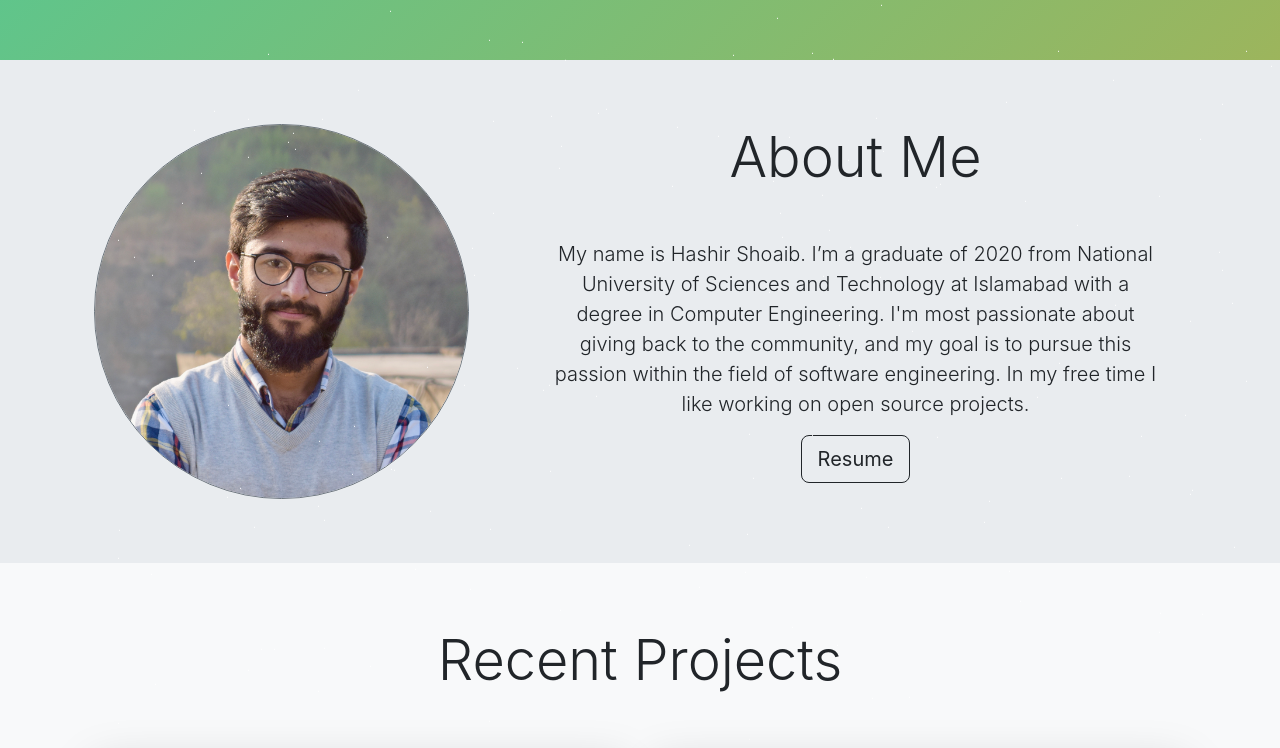
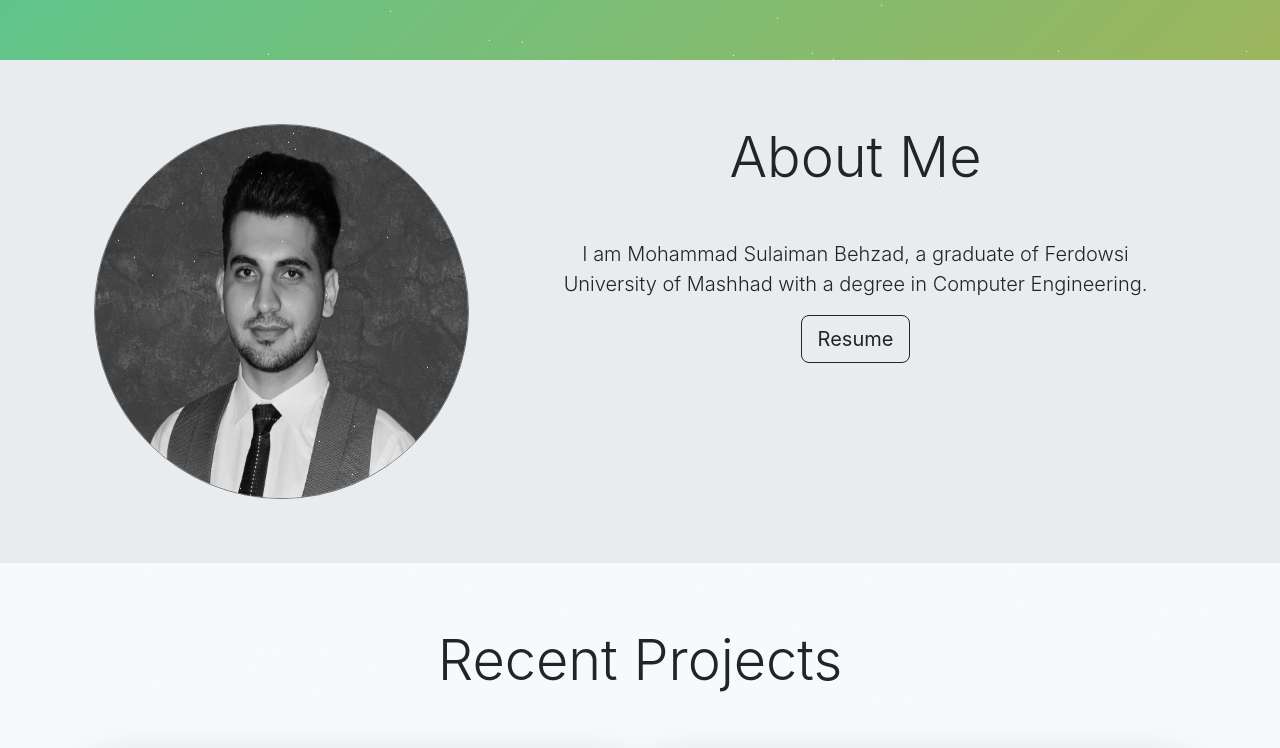
Before and after one commit to hashirshoaeb/home, a React (Create React App) app: page / in a window 1280 px wide. Shown: the part 740-1488 px from the top of the page. Built offline with nearby package versions, Linux system fonts and the light colour scheme; no server answers.

Commit message:
replace profile image and social media links

```diff
--- a/src/editable-stuff/config.js
+++ b/src/editable-stuff/config.js
@@ -9,27 +9,27 @@ const mainBody = {
   firstName: "Mohammad Sulaiman",
   middleName: "",
   lastName: "Behzad",
-  message: " Passionate about changing the world with technology. ",
+  message: " AI researcher and Computer Engineer. ",
   icons: [
     {
       image: "fa-github",
-      url: "https://github.com/hashirshoaeb",
+      url: "https://github.com/sulaimanbehzad",
     },
     {
       image: "fa-facebook",
-      url: "https://www.facebook.com/hashirshoaeb",
+      url: "https://www.facebook.com/sulaiman.behzad",
     },
     {
       image: "fa-instagram",
-      url: "https://www.instagram.com/hashirshoaeb/",
+      url: "https://www.instagram.com/sulaiman_behzad/",
     },
     {
       image: "fa-linkedin",
-      url: "https://www.linkedin.com/in/hashirshoaeb/",
+      url: "https://www.linkedin.com/in/sulaimanbehzad/",
     },
     {
       image: "fa-twitter",
-      url: "https://www.twitter.com/hashirshoaeb/",
+      url: "https://www.twitter.com/sulaimanbehzad/",
     },
   ],
 };
@@ -51,11 +51,11 @@ const mainBody = {
 const about = {
   show: true,
   heading: "About Me",
-  imageLink: require("../editable-stuff/hashirshoaeb.png"),
+  imageLink: require("../editable-stuff/sulaimanbehzad.png"),
   imageSize: 375,
   message:
-    "My name is Hashir Shoaib. I’m a graduate of 2020 from National University of Sciences and Technology at Islamabad with a degree in Computer Engineering. I'm most passionate about giving back to the community, and my goal is to pursue this passion within the field of software engineering. In my free time I like working on open source projects.",
-  resume: "https://docs.google.com/document/d/13_PWdhThMr6roxb-UFiJj4YAFOj8e_bv3Vx9UHQdyBQ/edit?usp=sharing",
+    "I am Mohammad Sulaiman Behzad, a graduate of Ferdowsi University of Mashhad with a degree in Computer Engineering.",
+  resume: "https://www.canva.com/design/DAFOYzbJKKE/aURZBb2h9MdvQzNxW2umXQ/view?utm_content=DAFOYzbJKKE&utm_campaign=designshare&utm_medium=link&utm_source=publishsharelink",
 };
 
 // PROJECTS SECTION
@@ -66,7 +66,7 @@ const about = {
 const repos = {
   show: true,
   heading: "Recent Projects",
-  gitHubUsername: "hashirshoaeb", //i.e."johnDoe12Gh"
+  gitHubUsername: "sulaimanbehzad", //i.e."johnDoe12Gh"
   reposLength: 4,
   specificRepos: [],
 };
@@ -79,12 +79,12 @@ const leadership = {
     "Lorem ipsum dolor sit amet, consectetur adipiscing elit, sed do eiusmod tempor incididunt ut labore et dolore magna aliqua. Vitae auctor eu augue ut lectus arcu bibendum at varius. Libero justo laoreet sit amet cursus sit amet. Imperdiet dui accumsan sit amet nulla facilisi morbi. At auctor urna nunc id. Iaculis urna id volutpat lacus laoreet non curabitur gravida. Et magnis dis parturient montes nascetur ridiculus mus mauris. In nisl nisi scelerisque eu ultrices vitae auctor. Mattis nunc sed blandit libero volutpat sed cras ornare. Pulvinar neque laoreet suspendisse interdum consectetur libero.",
   images: [
     {
-      img: require("../editable-stuff/hashirshoaeb.png"),
+      img: require("../editable-stuff/sulaimanbehzad.png"),
       label: "First slide label",
       paragraph: "Nulla vitae elit libero, a pharetra augue mollis interdum."
     },
     {
-      img: require("../editable-stuff/hashirshoaeb.png"),
+      img: require("../editable-stuff/sulaimanbehzad.png"),
       label: "Second slide label",
       paragraph: "Nulla vitae elit libero, a pharetra augue mollis interdum."
     },
@@ -127,7 +127,7 @@ const getInTouch = {
   heading: "Get In Touch",
   message:
     "I'm currently looking for full-time Software Engineering or Machine Learning opportunities! If you know of any positions available, if you have any questions, or if you just want to say hi, please feel free to email me at",
-  email: "hashirshoaeb@gmail.com",
+  email: "sulaimanbehzad@gmail.com",
 };
 
 const experiences = {
```
Also changed, not shown: src/editable-stuff/sulaimanbehzad.png (added).
